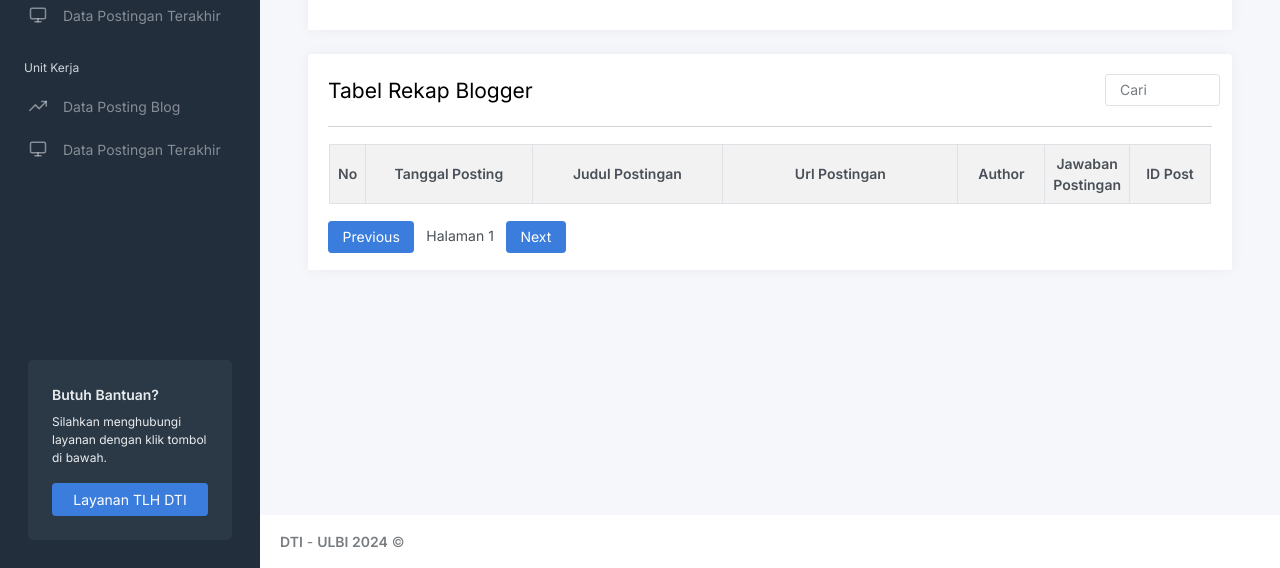
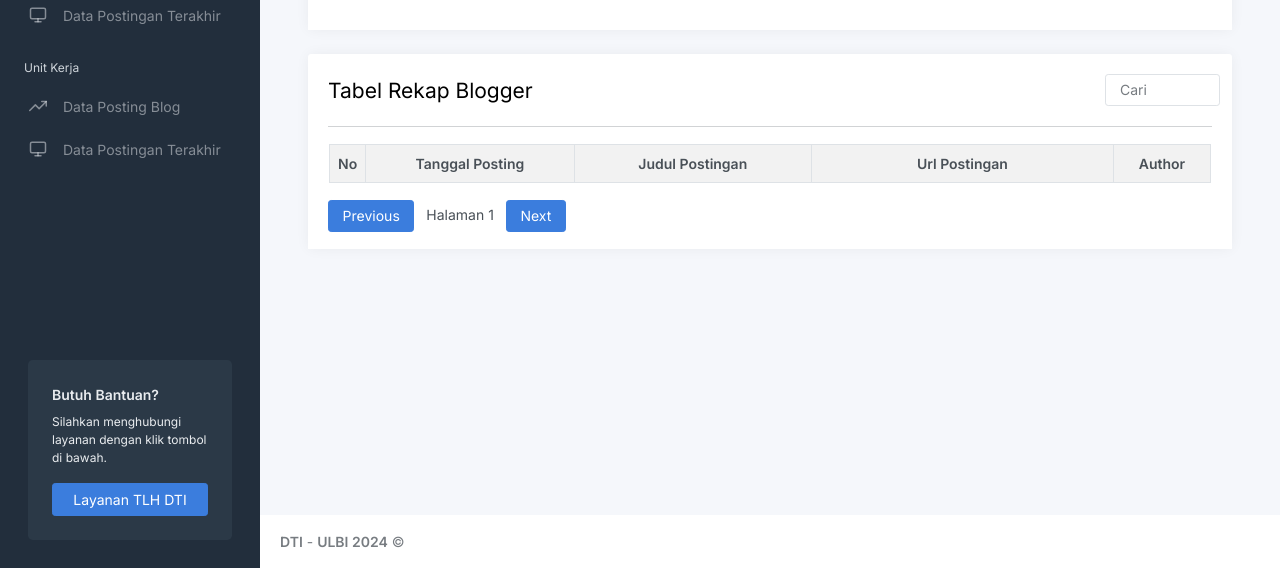
Before and after one commit to uiteung/dashboard_blog, a website: page posts/index.html in a window 1280 px wide. Shown: the part 232-800 px from the top of the page. Drawn offline with Linux system fonts and the light colour scheme; some packages are replaced by stand-ins of ours; a script that the page names is missing; files whose address does not match are found by name.

Commit message:
fix(postprodi): html hilangkan beberapa table header

```diff
--- a/posts/index.html
+++ b/posts/index.html
@@ -207,8 +207,8 @@
 													<th width="250px">Judul Postingan</th>
 													<th width="320px">Url Postingan</th>
 													<th width="100px">Author</th>
-													<th width="70px">Jawaban Postingan</th>
-													<th width="100px">ID Post</th>
+													<!-- <th width="70px">Jawaban Postingan</th> -->
+													<!-- <th width="100px">ID Post</th> -->
 												</tr>
 											</thead>
 
```
